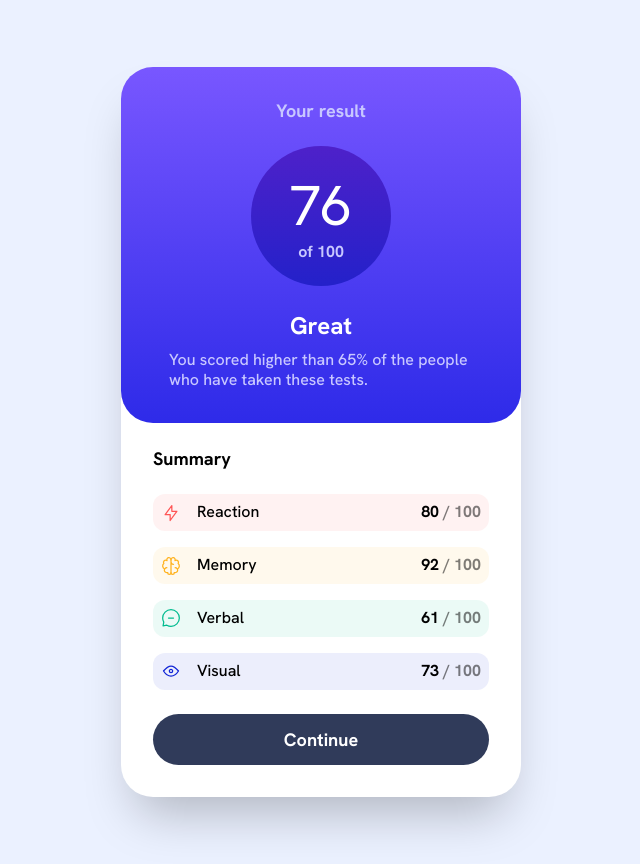
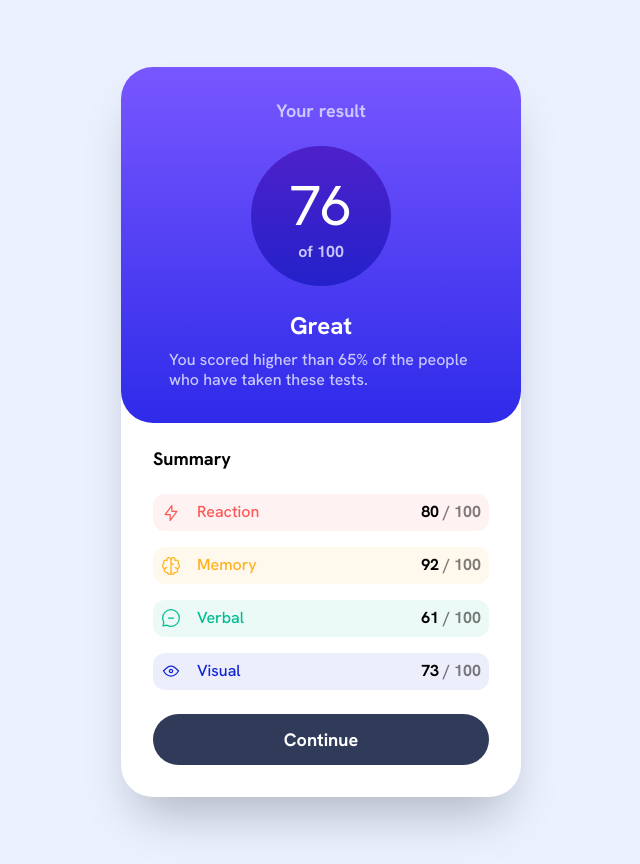
Before and after one commit to vishpant76/results-summary-component, a plain HTML site: page index.html in a window 1280 px wide. Shown: the whole page, without its empty margins (319-959 px from the left). Drawn offline with Linux system fonts and the light colour scheme.

Commit message:
update colors

```diff
--- a/style.css
+++ b/style.css
@@ -214,16 +214,31 @@ li {
   background-color: var(--reaction-bg);
 }
 
+.summary-1 .summary-left {
+  color: var(--light-red);
+}
+
 .summary-2 {
   background-color: var(--memory-bg);
+}
+.summary-2 .summary-left {
+  color: var(--orange-yellow);
 }
 
 .summary-3 {
   background-color: var(--verbal-bg);
 }
 
+.summary-3 .summary-left {
+  color: var(--green-teal);
+}
+
 .summary-4 {
   background-color: var(--visual-bg);
+}
+
+.summary-4 .summary-left {
+  color: var(--cobalt-blue);
 }
 
 .total-score {
```
